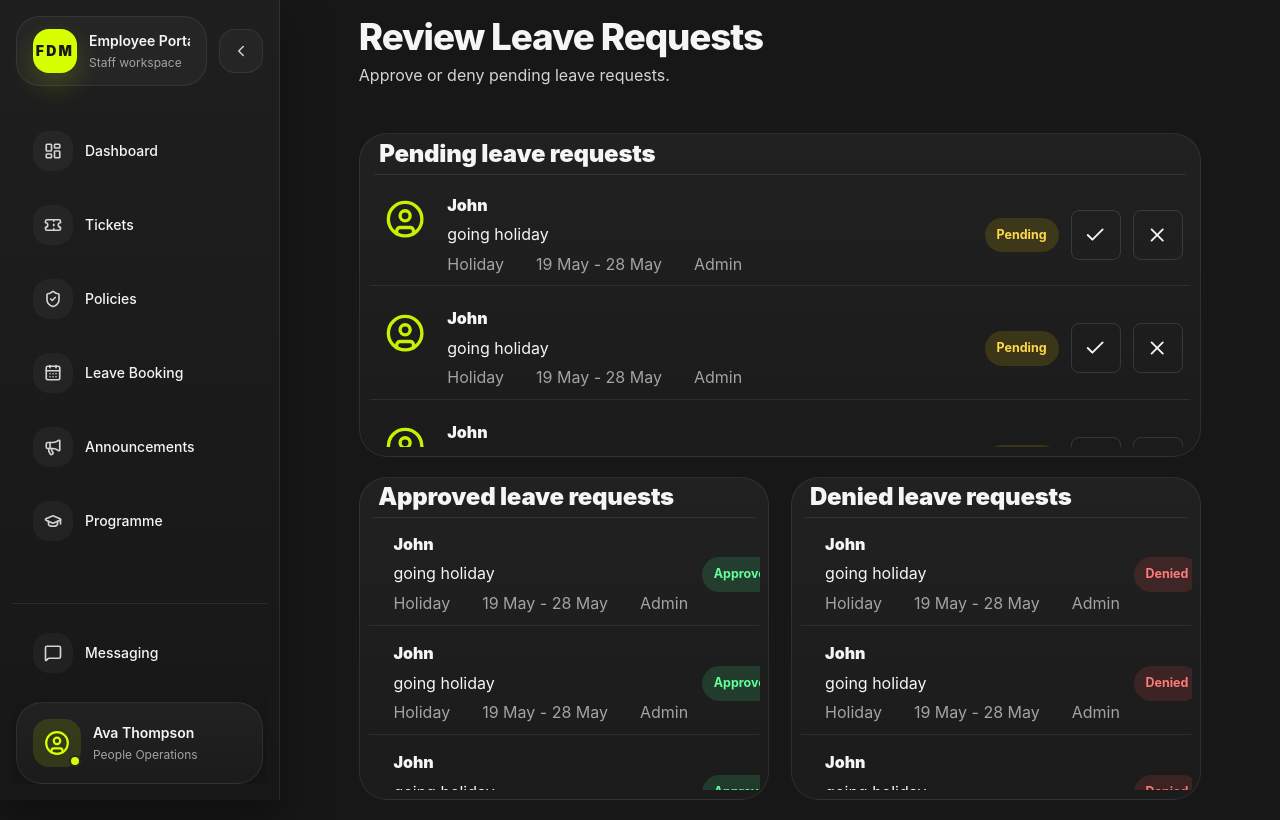
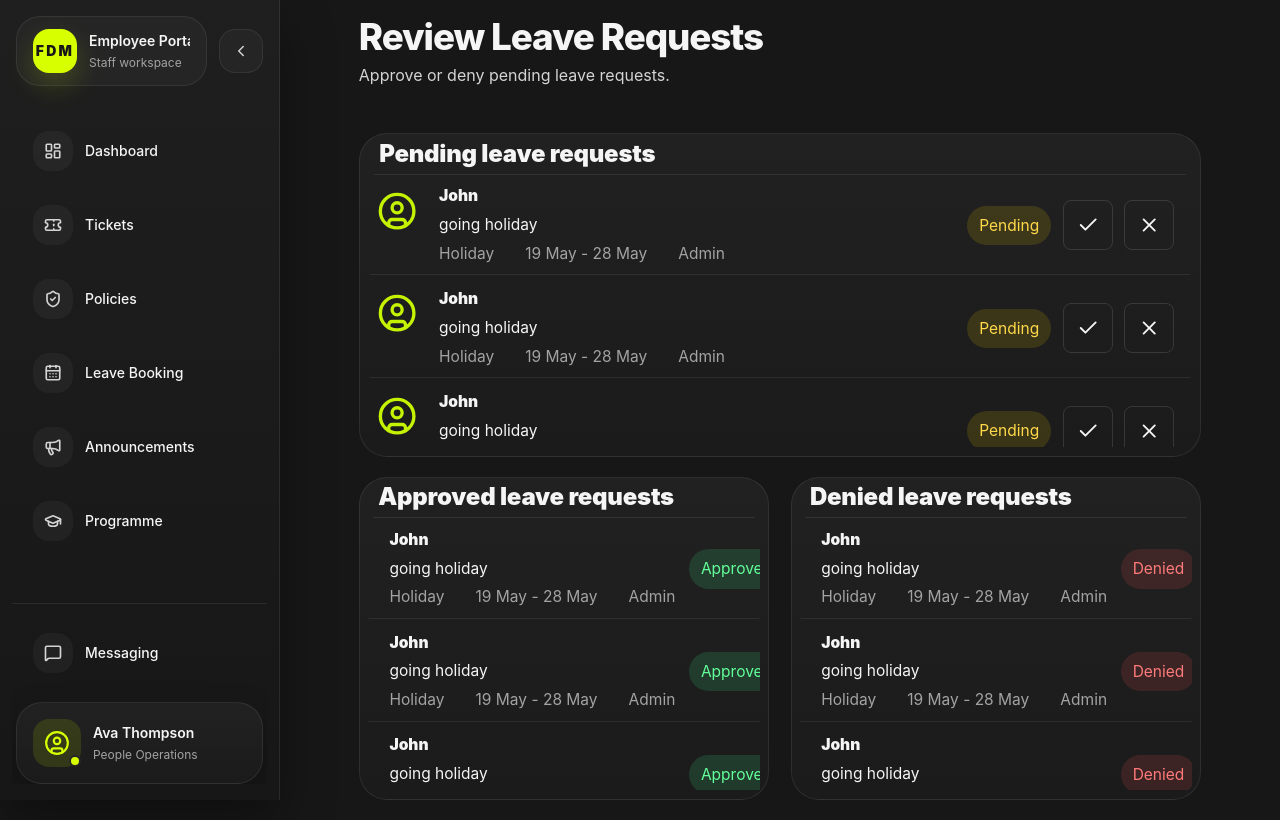
Before and after one commit to FowzanRaja/employee-portal, a React (Vite) app in the folder frontend/: page /hrnew/leave in a window 1280 px wide. Built offline with nearby package versions, Linux system fonts and the light colour scheme.

Commit message:
styling tweaks

```diff
--- a/frontend/src/index.css
+++ b/frontend/src/index.css
@@ -1133,14 +1133,15 @@ p {
 .hr-leave-request{
   display: flex;
   flex-direction: row;
-  padding:1%;
   gap: 0.75rem;
+  padding-right:2%;
   padding-bottom: 0.4em;
   border-bottom: 1px solid var(--fdm-border);
   border-radius: 2px;
   border-top-left-radius: 12px;
   border-top-right-radius: 12px;
   transition: all 0.3s ease-in-out;
+  font-size:0.97em;
 }
 
 .hr-leave-request:hover{
@@ -1233,6 +1234,11 @@ p {
   color: red;
 }
 
+.leave-request-buttons-container .leave-status{
+  font-size: 1em;
+  font-weight: 400;
+}
+
 #hr-announcements{
   display: flex;
   flex-direction: column;
```
